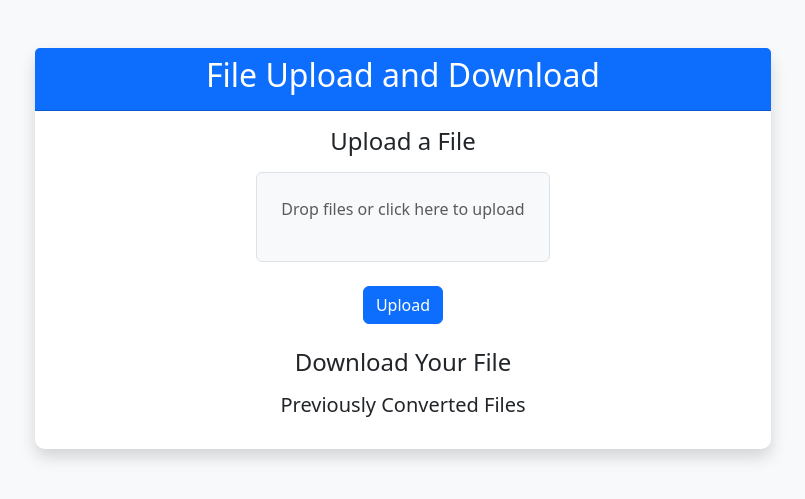
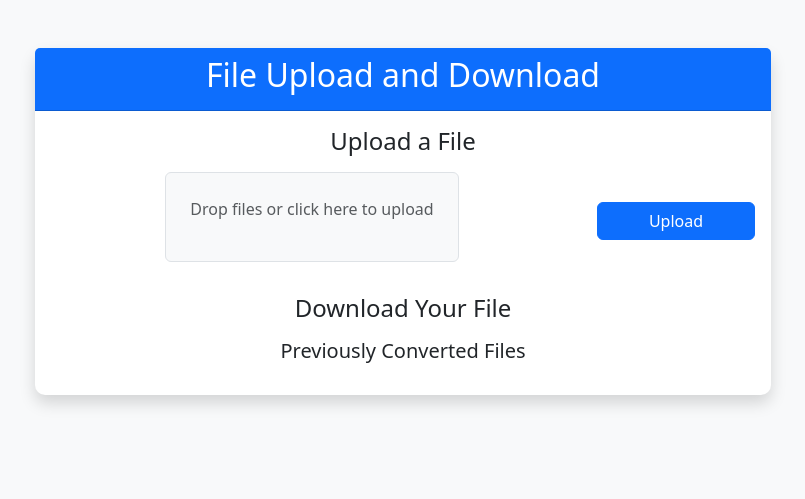
Before and after one commit to ThinhPTran/pdfconvweb, a Flask app: page / in a window 1280 px wide. Shown: the top 499 px of the page, without its empty margins (237-1042 px from the left). Run offline with Flask 3, Linux system fonts and the light colour scheme; some libraries are stand-ins or nearby versions.

Commit message:
It is okie to upload

```diff
--- a/templates/index.html
+++ b/templates/index.html
@@ -22,15 +22,21 @@
                         <div class="upload-section mb-4">
                             <h4 class="text-center mb-3">Upload a File</h4>
                             <form method="POST" enctype="multipart/form-data" class="text-center">
-                                <div class="mb-3">
-                                    <label for="fileInput" class="form-label">
-                                        <div class="upload-area p-4 border rounded bg-light">
-                                            <p class="text-muted">Drop files or click here to upload</p>
-                                            <input type="file" class="form-control d-none" id="fileInput" name="file" required>
-                                        </div>
-                                    </label>
+                                <div class="row align-items-center">
+                                    <!-- File Input Area -->
+                                    <div class="col-9">
+                                        <label for="fileInput" class="form-label">
+                                            <div class="upload-area p-4 border rounded bg-light">
+                                                <p id="uploadText" class="text-muted">Drop files or click here to upload</p>
+                                                <input type="file" class="form-control d-none" id="fileInput" name="file" required>
+                                            </div>
+                                        </label>
+                                    </div>
+                                    <!-- Upload Button -->
+                                    <div class="col-3">
+                                        <button type="submit" class="btn btn-primary w-100">Upload</button>
+                                    </div>
                                 </div>
-                                <button type="submit" class="btn btn-primary">Upload</button>
                             </form>
                         </div>
 
@@ -61,11 +67,21 @@
 
     <!-- Bootstrap JS -->
     <script src="https://cdn.jsdelivr.net/npm/bootstrap@5.3.0/dist/js/bootstrap.bundle.min.js"></script>
-    <!-- Custom JS for drag-and-drop -->
+    <!-- Custom JS for drag-and-drop and file name display -->
     <script>
         const fileInput = document.getElementById('fileInput');
         const uploadArea = document.querySelector('.upload-area');
+        const uploadText = document.getElementById('uploadText');
 
+        // Handle file selection
+        fileInput.addEventListener('change', (e) => {
+            const file = e.target.files[0];
+            if (file) {
+                uploadText.textContent = file.name; // Update text to file name
+            }
+        });
+
+        // Handle drag-and-drop
         uploadArea.addEventListener('click', () => fileInput.click());
 
         uploadArea.addEventListener('dragover', (e) => {
@@ -81,6 +97,12 @@
             e.preventDefault();
             uploadArea.classList.remove('border-primary');
             fileInput.files = e.dataTransfer.files;
+
+            // Update text to file name after drop
+            const file = fileInput.files[0];
+            if (file) {
+                uploadText.textContent = file.name;
+            }
         });
     </script>
 </body>
```
